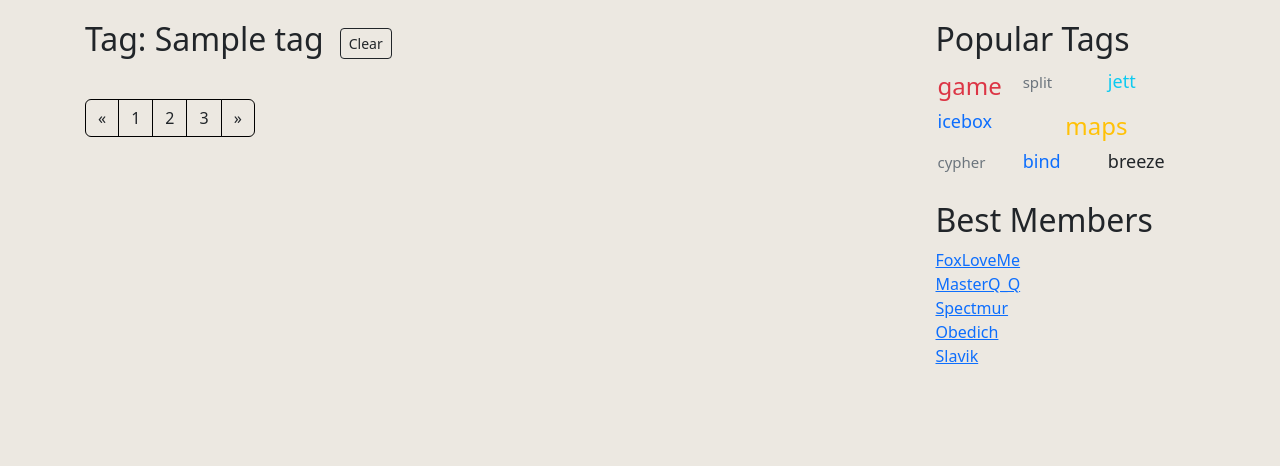
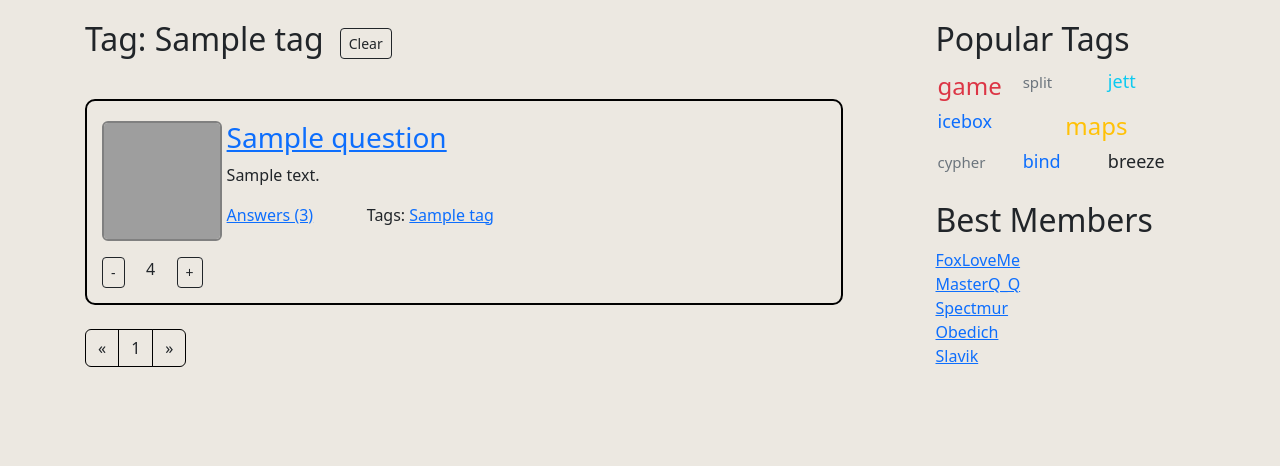
Before and after one commit to frosnikny/vkpark-web-homework, a Django app: a page that uses valo_ask/templates/index_tag.html in a window 1280 px wide. Shown: the part 96-562 px from the top of the page. Run offline with Django 4.2, Linux system fonts and the light colour scheme; tables that the repository leaves empty hold one stand-in row (values such as "Sample post"); some libraries are stand-ins or nearby versions; grey boxes are pictures that could not be loaded.

Commit message:
Add all tasks except 5 to 3 homework

```diff
--- /dev/null
+++ b/valo_ask/templates/inc/base_index.html
@@ -0,0 +1,11 @@
+{% extends 'inc/base.html' %}
+
+{% block content %}
+    {% block content-index %}{% endblock %}
+
+    {% for question in questions %}
+        {% include 'inc/question_item.html' with question_type="question" %}
+    {% endfor %}
+
+    {% include 'inc/pagination.html' %}
+{% endblock %}
--- a/valo_ask/templates/inc/pagination.html
+++ b/valo_ask/templates/inc/pagination.html
@@ -2,27 +2,28 @@
     <nav aria-label="Page pagination">
         <ul class="pagination">
             <li class="page-item">
-                {% if page_obj.has_previous %}
-                    <a class="page-link link-dark" href="?page={{ page_obj.previous_page_number }}" aria-label="Previous">
-                {% else %}
-                    <a class="page-link link-dark" href="?page={{ page_obj.number }}" aria-label="Previous">
-                {% endif %}
+                <a class="page-link link-dark" href="?page=1" aria-label="Previous">
                     <span aria-hidden="true">&laquo;</span>
                     <span class="visually-hidden">Previous</span>
                 </a>
             </li>
-            <li class="page-item"><a class="page-link link-dark" href="?page=1">1</a></li>
-            <li class="page-item"><a class="page-link link-dark" href="?page=2">2</a></li>
-            <li class="page-item"><a class="page-link link-dark" href="?page=3">3</a></li>
+            {% if page_obj.has_previous %}
+                <li class="page-item"><a class="page-link link-dark"
+                                         href="?page={{ page_obj.previous_page_number }}">{{ page_obj.previous_page_number }}</a>
+                </li>
+            {% endif %}
+            <li class="page-item"><a class="page-link link-dark"
+                                     href="?page={{ page_obj.number }}">{{ page_obj.number }}</a></li>
+            {% if page_obj.has_next %}
+                <li class="page-item"><a class="page-link link-dark"
+                                         href="?page={{ page_obj.next_page_number }}">{{ page_obj.next_page_number }}</a>
+                </li>
+            {% endif %}
             <li class="page-item">
-                {% if page_obj.has_next %}
-                    <a class="page-link link-dark" href="?page={{ page_obj.next_page_number }}" aria-label="Next">
-                {% else %}
-                    <a class="page-link link-dark" href="?page={{ page_obj.number }}" aria-label="Next">
-                {% endif %}
+                <a class="page-link link-dark" href="?page=10000" aria-label="Next">
                     <span aria-hidden="true">&raquo;</span>
-                        <span class="visually-hidden">Next</span>
-                    </a>
+                    <span class="visually-hidden">Next</span>
+                </a>
             </li>
         </ul>
     </nav>
--- a/valo_ask/templates/inc/question_item.html
+++ b/valo_ask/templates/inc/question_item.html
@@ -13,7 +13,7 @@
                         <button type="button" class="btn-minus btn btn-outline-dark btn-sm">-</button>
                     </div>
                     <div class="">
-                        1024
+                        {{ question.summary_rating }}
                     </div>
                     <div class="">
                         <button type="button" class="btn-plus btn btn-outline-dark btn-sm">+</button>
@@ -33,8 +33,8 @@
                 <div class="col-8">
                     <p>
                         Tags:
-                        {% for tag in question.tags %}
-                            <a href="{% url "tag" tag %}">{{ tag }}</a>
+                        {% for tag in question.tag.all %}
+                            <a href="{% url "tag" tag.name %}">{{ tag.name }}</a>
                         {% endfor %}
                     </p>
                 </div>
--- a/valo_ask/templates/index_tag.html
+++ b/valo_ask/templates/index_tag.html
@@ -1,16 +1,8 @@
-{% extends 'inc/base.html' %}
-{% load static %}
+{% extends 'inc/base_index.html' %}
 
-{% block content %}
+{% block content-index %}
     <div class="tag-head d-flex">
         <h2 class="mt-2">Tag: {{ tag }}</h2>
         <a class="btn-tag-clear btn btn-outline-dark btn-sm h-25 m-lg-3" href="{% url "index" %}">Clear</a>
     </div>
-
-    {% for question in questions %}
-        {% include 'inc/question_item.html' with question_type="question" %}
-    {% endfor %}
-
-    {% include 'inc/pagination.html' %}
-
 {% endblock %}
--- a/valo_ask/valo_ask_rasskazov/models.py
+++ b/valo_ask/valo_ask_rasskazov/models.py
@@ -1,5 +1,48 @@
 from django.db import models
 from django.contrib.auth import models as user_models
+
+
+class QuestionManager(models.Manager):
+    def update_all(self):
+        for i in super().get_queryset().all():
+            i.update_average_rating()
+
+    def with_rating_order(self):
+        self.update_all()
+        return super().get_queryset().order_by('-summary_rating')
+
+    def with_tag(self, tag):
+        # questions = self.filter()
+        return self.get_queryset().filter(tag__name=tag)
+
+    def with_new(self):
+        return super().get_queryset().order_by('-id')
+
+    def get_queryset(self):
+        return super().get_queryset()
+
+
+class UserManager(models.Manager):
+    def get_queryset(self):
+        return super().get_queryset()
+
+
+class RatingsManager(models.Manager):
+    def test(self, q):
+        return super().get_queryset().filter(question=q)
+
+    def get_queryset(self):
+        return super().get_queryset()
+
+
+class Ratings(models.Model):
+    user = models.ForeignKey('User', on_delete=models.SET_NULL, null=True)
+    is_question = models.BooleanField(default=True)
+    question = models.ForeignKey('Question', on_delete=models.CASCADE, null=True)
+    answer = models.ForeignKey('Answer', on_delete=models.CASCADE, null=True)
+    is_good = models.BooleanField(default=True)
+
+    objects = RatingsManager()
 
 
 class Question(models.Model):
@@ -7,6 +50,17 @@ class Question(models.Model):
     text = models.CharField(max_length=255, default='question text')
     creator = models.ForeignKey('User', on_delete=models.SET_NULL, null=True)
     tag = models.ManyToManyField('Tag')
+    summary_rating = models.IntegerField(null=True, blank=True)
+
+    objects = QuestionManager()
+
+    def update_average_rating(self):
+        sum_rating = len(
+            Ratings.objects.test(self).filter(is_good=True).all()) - len(
+            Ratings.objects.test(self).filter(is_good=False).all())
+        # print()
+        self.summary_rating = sum_rating
+        self.save()
 
     def __str__(self):
         return f'Question "{self.title}"'
@@ -16,14 +70,6 @@ class Answer(models.Model):
     text = models.CharField(max_length=255, default='answer text')
     question = models.ForeignKey('Question', on_delete=models.CASCADE)
     creator = models.ForeignKey('User', on_delete=models.SET_NULL, null=True)
-
-
-class Ratings(models.Model):
-    user = models.ForeignKey('User', on_delete=models.SET_NULL, null=True)
-    is_question = models.BooleanField(default=True)
-    question = models.ForeignKey('Question', on_delete=models.CASCADE, null=True)
-    answer = models.ForeignKey('Answer', on_delete=models.CASCADE, null=True)
-    is_good = models.BooleanField(default=True)
 
 
 class Tag(models.Model):
@@ -38,6 +84,8 @@ class User(models.Model):
     profile = models.OneToOneField(user_models.User, on_delete=models.PROTECT)
     nickname = models.CharField(max_length=31, unique=True)
     avatar = models.ImageField(null=True)
+
+    objects = UserManager()
 
     def __str__(self):
         return f'User "{self.profile.email}"'
--- a/valo_ask/valo_ask_rasskazov/views.py
+++ b/valo_ask/valo_ask_rasskazov/views.py
@@ -14,9 +14,12 @@ def paginate(objects_list, request, per_page=10):
 
 
 def index(request):
-    page_obj = paginate(models.QUESTIONS, request, 5)
+    questions = models.Question.objects.with_new()
+    # questions = list(models.Question.objects.all())
+    # questions.reverse()
+    page_obj = paginate(questions, request, 5)
     context = {
-        'questions': models.QUESTIONS[page_obj.start_index() - 1: page_obj.end_index()],
+        'questions': questions[page_obj.start_index() - 1: page_obj.end_index()],
         'new_questions': "new_questions",
         'page_obj': page_obj,
     }
@@ -24,8 +27,9 @@ def index(request):
 
 
 def hot(request):
-    hot_questions = [i for i in models.QUESTIONS if i['id'] in models.TOP]
+    hot_questions = models.Question.objects.with_rating_order()
     page_obj = paginate(hot_questions, request, 5)
+
     context = {
         'questions': hot_questions[page_obj.start_index() - 1: page_obj.end_index()],
         'page_obj': page_obj,
@@ -34,7 +38,7 @@ def hot(request):
 
 
 def index_tag(request, tag):
-    tag_questions = [x for x in models.QUESTIONS if tag in x['tags']]
+    tag_questions = models.Question.objects.with_tag(tag)
     page_obj = paginate(tag_questions, request, 5)
     context = {
         'questions': tag_questions[page_obj.start_index() - 1: page_obj.end_index()],
```
Also changed, not shown: valo_ask/templates/index.html (+2 -8 lines), valo_ask/templates/index_hot.html (+2 -8 lines), valo_ask/valo_ask_rasskazov/migrations/0003_question_summary_rating.py (added).
